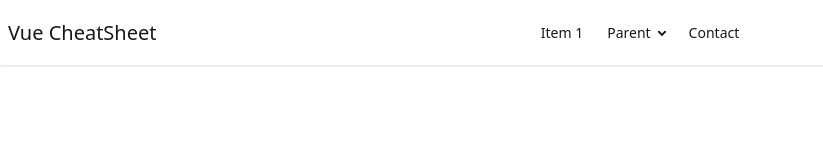
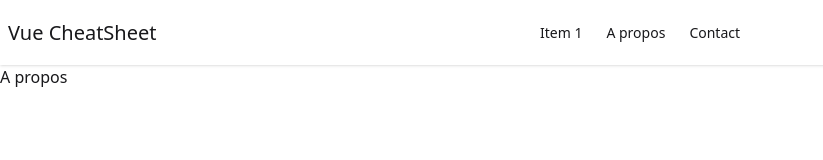
Before and after one commit to Naerys404/VueCheatSheet, a Vue app: page /about in a window 1280 px wide. Shown: the top 160 px of the page, without its empty margins (0-823 px from the left). Built offline with nearby package versions, Linux system fonts and the light colour scheme.

Commit message:
feat: add about component

```diff
--- a/src/components/AppHeader.vue
+++ b/src/components/AppHeader.vue
@@ -13,13 +13,9 @@
                     class="menu menu-sm dropdown-content bg-base-100 rounded-box z-1 mt-3 w-52 p-2 shadow">
                     <li><a>Item 1</a></li>
                     <li>
-                        <a>Parent</a>
-                        <ul class="p-2">
-                            <li><a>Submenu 1</a></li>
-                            <li><a>Submenu 2</a></li>
-                        </ul>
+                       <router-link to="/about" class="hover:text-primary">A propos</router-link>
                     </li>
-                      <li class="rounded-box">
+                      <li>
                         <router-link to="/contact" class="hover:text-primary">Contact</router-link>
                     </li>
                 </ul>
@@ -30,15 +26,9 @@
             <ul class="menu menu-horizontal px-1">
                 <li><a>Item 1</a></li>
                 <li>
-                    <details>
-                        <summary>Parent</summary>
-                        <ul class="p-2">
-                            <li><a>Submenu 1</a></li>
-                            <li><a>Submenu 2</a></li>
-                        </ul>
-                    </details>
+                  <router-link to="/about" class="hover:text-primary">A propos</router-link>
                 </li>
-                <li class="rounded-box">
+                <li>
                     <router-link to="/contact" class="hover:text-primary">Contact</router-link>
                 </li>
             </ul>
--- a/src/router/index.js
+++ b/src/router/index.js
@@ -17,6 +17,12 @@ const router = createRouter({
             name : 'contact',
             component:()=> import('../views/AppContact.vue')
         },
+        {
+            path:'/about',
+            alias:'/a-propos',
+            name : 'about',
+            component:()=> import('../views/AppAbout.vue')
+        },
 
     ]
 
--- /dev/null
+++ b/src/views/AppAbout.vue
@@ -0,0 +1,6 @@
+<template>
+<div>
+    <h1>A propos</h1>
+</div>
+
+</template>
```
